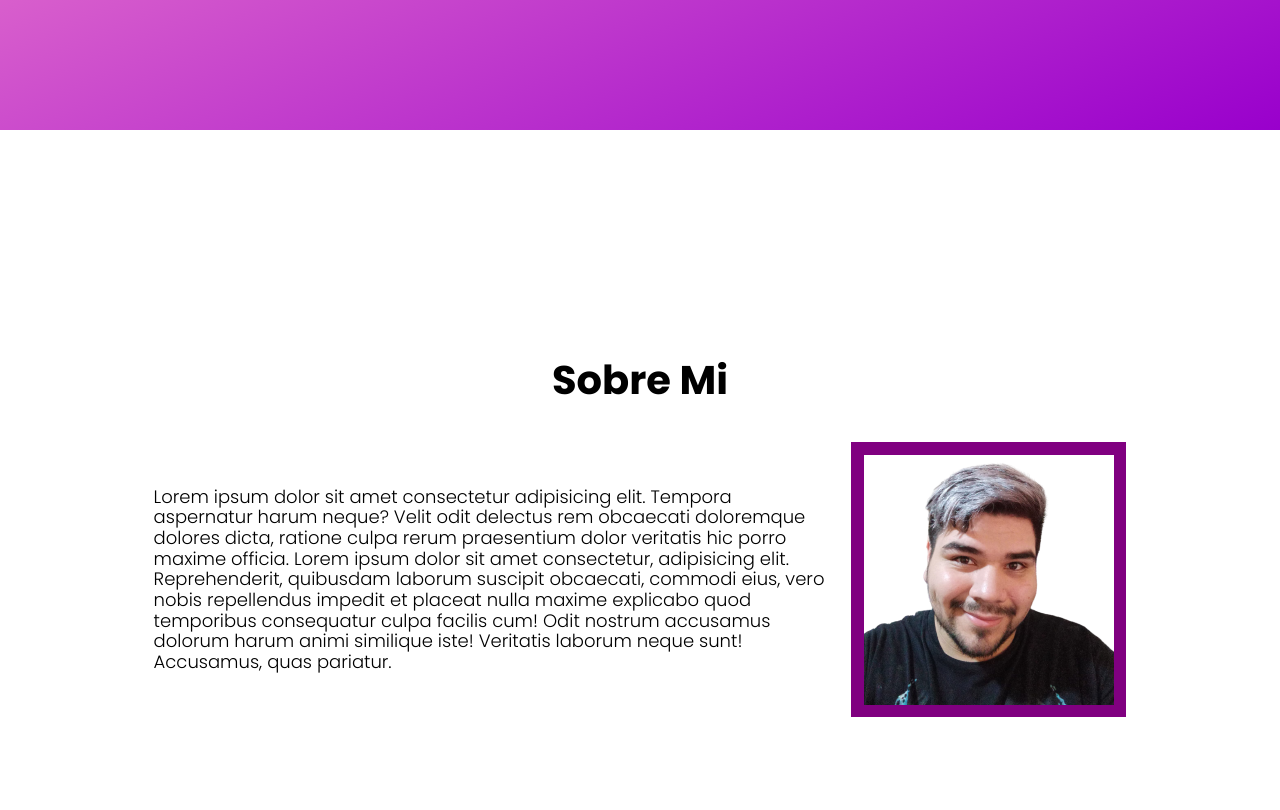
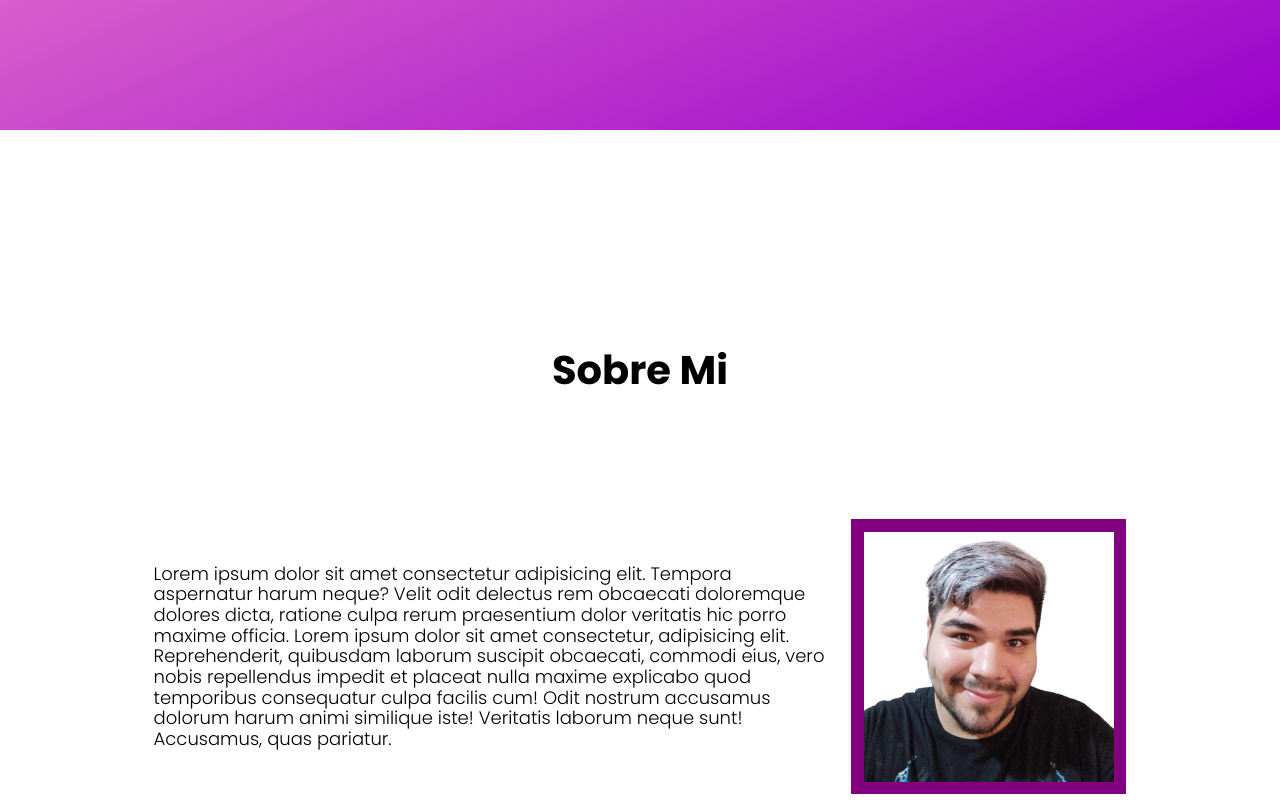
Before and after one commit to agustinesco/Portafolio, a plain HTML site: page index.html in a window 1280 px wide. Shown: the part 420-1230 px from the top of the page. Drawn offline with nearby package versions, Linux system fonts and the light colour scheme; files that its build step writes are made by us from their sources.

Commit message:
modificado min-height de contenedor

```diff
--- a/scss/globales/_globales.scss
+++ b/scss/globales/_globales.scss
@@ -4,12 +4,13 @@ html{
 
 .contenedor{
     max-width: 95%;
-    margin: 100px auto 0 auto;
+    min-height: 90vh;
+    margin: 0 auto;
 }
 .contenedor::before{
     display: block;
     content: " ";
     margin-top: -50px;
-    height: 150px;
+    height: 110px;
     visibility: hidden;
 }
```
